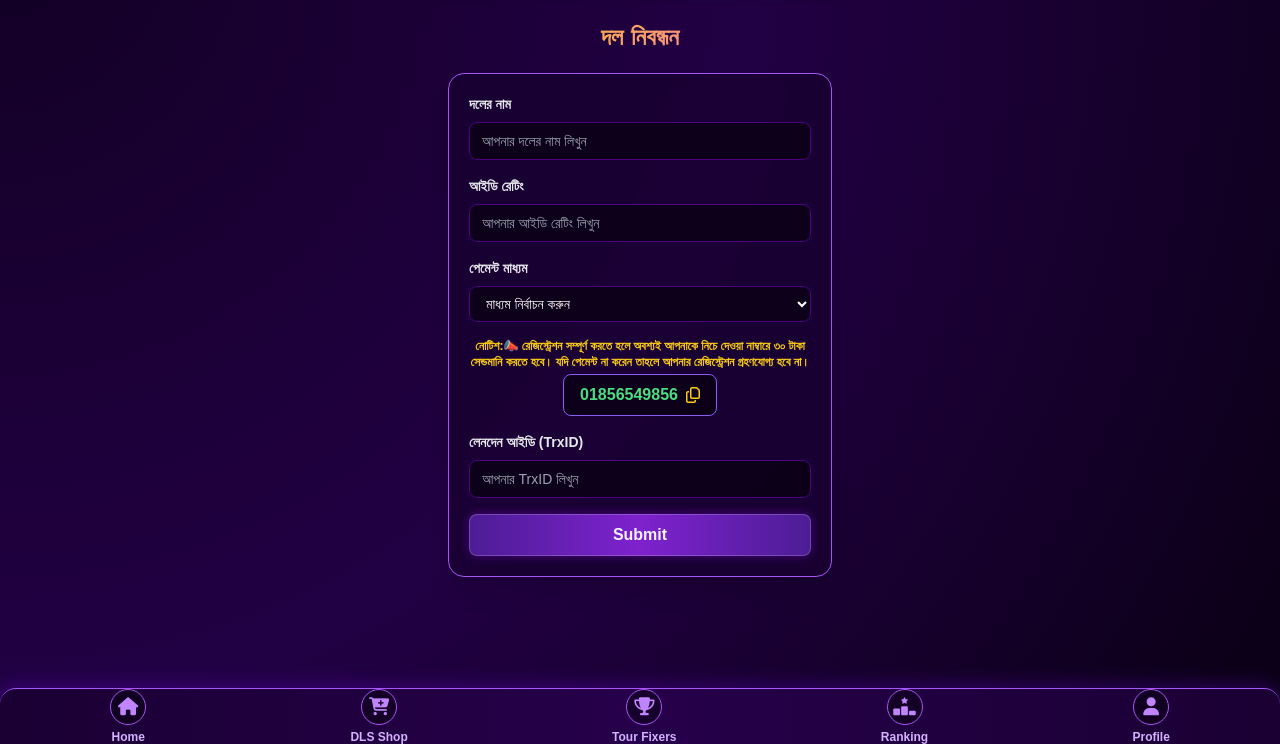
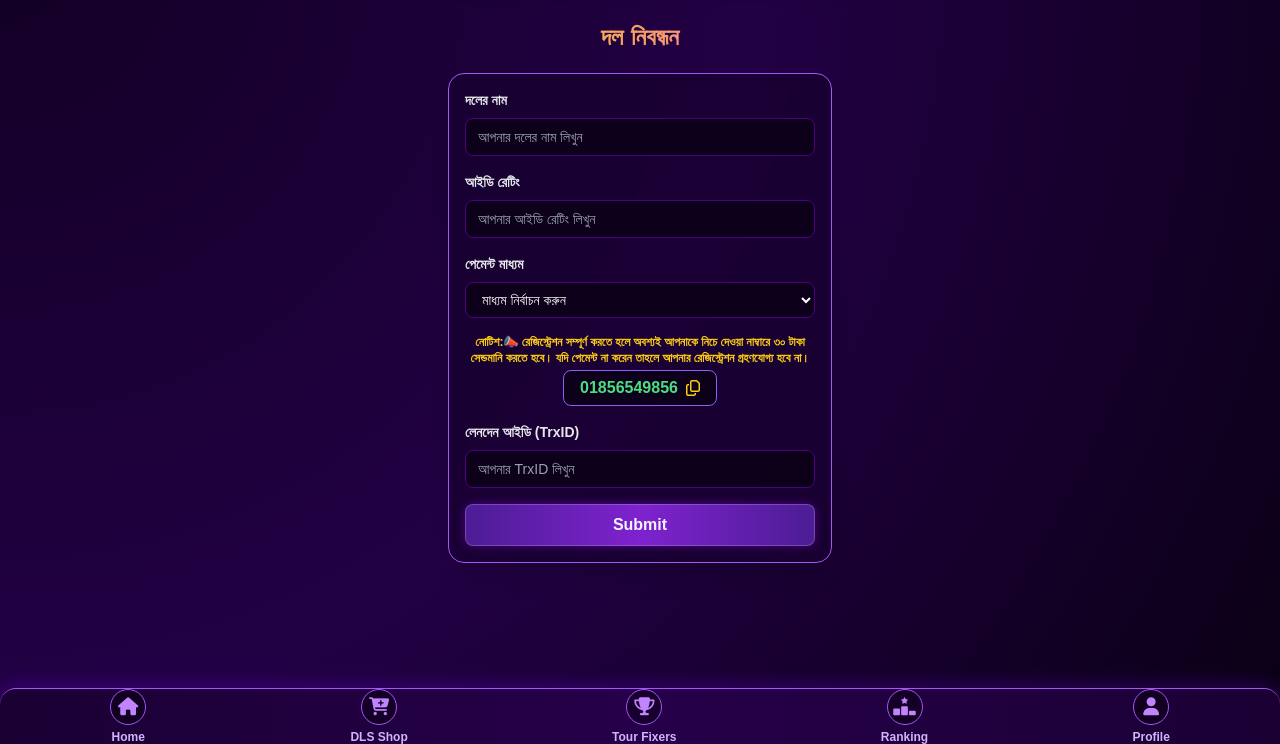
Before and after one commit to dls2025s/Dls25, a plain HTML site: page reg-form.html in a window 1280 px wide. Shown: the part 56-800 px from the top of the page. Drawn offline with nearby package versions, Linux system fonts and the light colour scheme; some packages are replaced by stand-ins of ours; no server answers; a script that the page names is missing.

Commit message:
reg-form.html

```diff
--- a/reg-form.html
+++ b/reg-form.html
@@ -93,7 +93,7 @@
       background: rgba(0, 0, 0, 0.5);
       border: 1px solid #8b5cf6;
       border-radius: 0.5rem;
-      padding: 0.5rem 1rem;
+      padding: 0.3rem 1rem;
       display: flex;
       align-items: center;
       justify-content: center;
@@ -140,7 +140,7 @@
       style="font-family: 'Audiowide', cursive;">দল নিবন্ধন</h2>
 
     <form id="teamForm"
-      class="form-container p-5 rounded-2xl shadow-xl border border-purple-500 space-y-4 max-w-sm mx-auto">
+      class="form-container p-4 rounded-2xl shadow-xl border border-purple-500 space-y-4 max-w-sm mx-auto">
 
       <!-- Team Name -->
       <div>
```
